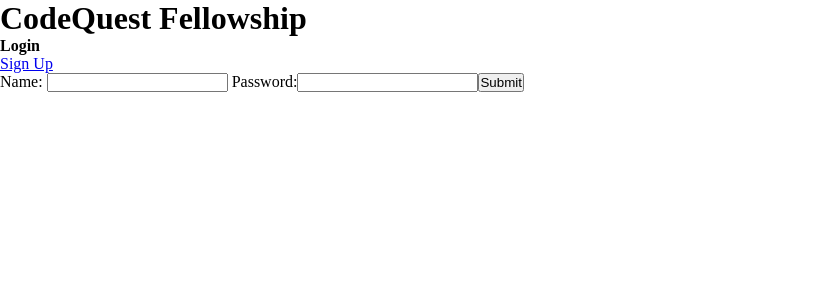
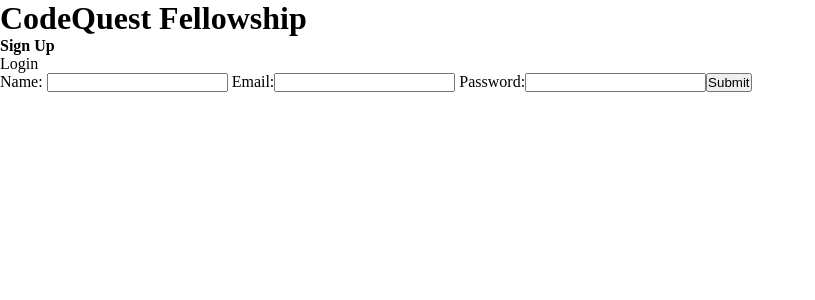
Before and after one commit to CodersQuest/fellowship, a React app: page / in a window 1280 px wide. Both pictures are taken after a click on the element "Sign Up". Shown: the top 300 px of the page, without its empty margins (0-815 px from the left). Built offline with nearby package versions, Linux system fonts and the light colour scheme; no server answers; the HTML template or start-up script is replaced by a standard one.

Commit message:
implement logout functionality

```diff
--- a/client/src/components/App.jsx
+++ b/client/src/components/App.jsx
@@ -13,7 +13,7 @@ class App extends Component {
   constructor(props) {
       super(props);
       this.state = {
-          view: '',
+          view: '/login',
           username: '',
           password: '',
           email:'',
@@ -37,11 +37,6 @@ class App extends Component {
     this.setState({
       view: text
     })
-
-      // if (this.state.view ==='/logout') {
-      //   this.onSubmit()
-      // }
-
   }
 
   componentDidMount () {
@@ -63,9 +58,9 @@ class App extends Component {
     axios.get('/logout')
     .then(res => {
       this.setState({
-        loggedIn: false
+        loggedIn: false,
+        view: '/login'
       })
-      console.log('res from logout', res);
     }).catch(err => {
       console.log(err);
     })
@@ -90,26 +85,15 @@ class App extends Component {
   }
 
   render () {
-    const { email, username, password } = this.state;
+    const { view, loggedIn, email, username, password } = this.state;
     let currentState = this.state;
-
-    const renderLogin = () => {
-      return (
-        <Login username={username} pw={password} viewChange={this.viewChange} handleChange={this.handleChange}/>
-            )
-    }
-
-    const renderSignUp = () => {
-      return  (
-              <SignUp viewChange={this.viewChange} onSubmit={this.onSubmit} email={email} username={username} pw={password} handleChange={this.handleChange}/>
-            )
-    }
 
     const renderDashboard = () => {
 
       return  (
               <Dashboard
                 currentState = { currentState }
+                viewChange={this.viewChange}
               />
             )
     }
@@ -121,48 +105,37 @@ class App extends Component {
     }
 
     const renderLanding = () => {
-      if (this.state.view ==='/logout') {
+      if (view ==='/logout') {
         this.logOut();
       }
 
 
-      if (this.state.loggedIn === true) {
+      if (view==='/login' && loggedIn === true) {
         return (
           <Dashboard
             currentState = { currentState }
             viewChange={this.viewChange}
           />
         )
-      } else {
-        return renderLogin();
+      } else if (view==='/login' && loggedIn === false){
+        return (
+          <Login onSubmit={this.onSubmit} username={username} pw={password} viewChange={this.viewChange} handleChange={this.handleChange}/>
+        )
+      } else if (view==='/signup') {
+        return  (
+          <SignUp viewChange={this.viewChange} onSubmit={this.onSubmit} email={email} username={username} pw={password} handleChange={this.handleChange}/>
+        )
       }
     }
-    //TODO:
-    //if loggedIn === true, redirect to dashboard from \
-    //if loggedIn ===false, redirect to login from \
-    //if loggedIn === true, "login" becomes "logout"
-      //conditional rendering of text
-      //pass in different path text
+
     return (
 
     <Router>
      <div>
 
         <h1>CodeQuest Fellowship</h1>
-        {/* <nav>
-          <ul>
-          <li onClick={()=> this.viewChange('/signup')}><Link to="/signup">Sign Up</Link></li>
-          <li><Link to ="/dashboard">Dashboard</Link></li>
-          <li onClick={()=> this.viewChange('/logout')}><Link to ="/login">Logout</Link></li>
-
-          </ul>
-        </nav> */}
-        {/* <li onClick={()=> this.viewChange('/logout')}><Link to ="/login">Logout</Link></li> */}
-
         {renderLanding()}
         <Switch>
-          <Route exact path="/login" render={renderLogin}/>
-          <Route path="/signup" render={renderSignUp}/>
           <Route path="/dashboard" render={renderDashboard}/>
           <Route path="/games/:game*" render={renderGameRoom}/>
         </Switch>
--- a/client/src/components/Dashboard.jsx
+++ b/client/src/components/Dashboard.jsx
@@ -123,8 +123,7 @@ class Dashboard extends Component {
       return (
         <div className="player-options">
         <form>
-        {/* <p onClick={()=> this.props.viewChange('/logout')}><Redirect to ="/login">Logout</Redirect></p> */}
-
+        <p onClick={()=> this.props.viewChange('/logout')}>Logout</p>
           <div className="input-wrapper">
             <label>Enter Game Name:</label>
             <input type="text"
--- a/client/src/components/Login.jsx
+++ b/client/src/components/Login.jsx
@@ -1,12 +1,11 @@
 import React from 'react';
-import { BrowserRouter as Router, Switch, Route, Link, Redirect } from 'react-router-dom';
 
 
 const Login = ({handleChange, onSubmit, viewChange}) => (
   <div>
     <h4>Login</h4>
-    <form method="POST" action='/login'>
-    <p onClick={()=> viewChange('/signup')}><Link to="/signup">Sign Up</Link></p>
+    <form >
+    <p onClick={()=> viewChange('/signup')}>Sign Up</p>
     <label htmlFor="display-name"> Name: </label>
     <input onChange={handleChange} type="text" id="display-name" name="username"  required />
     <label htmlFor="display-password"> Password:</label>
--- a/client/src/components/SignUp.jsx
+++ b/client/src/components/SignUp.jsx
@@ -1,10 +1,11 @@
 import React from 'react';
+
 
 const SignUp = ({handleChange, onSubmit, viewChange}) => (
   <div>
     <h4>Sign Up</h4>
     <form>
-    <p onClick={()=> viewChange('/login')}><Link to ="/login">Login</Link></p>
+    <p onClick={()=> viewChange('/login')}>Login</p>
     <label htmlFor="display-name"> Name: </label>
     <input onChange={handleChange} type="text" id="display-name" name="username"  required />
     <label htmlFor="display-email"> Email:</label>
```
